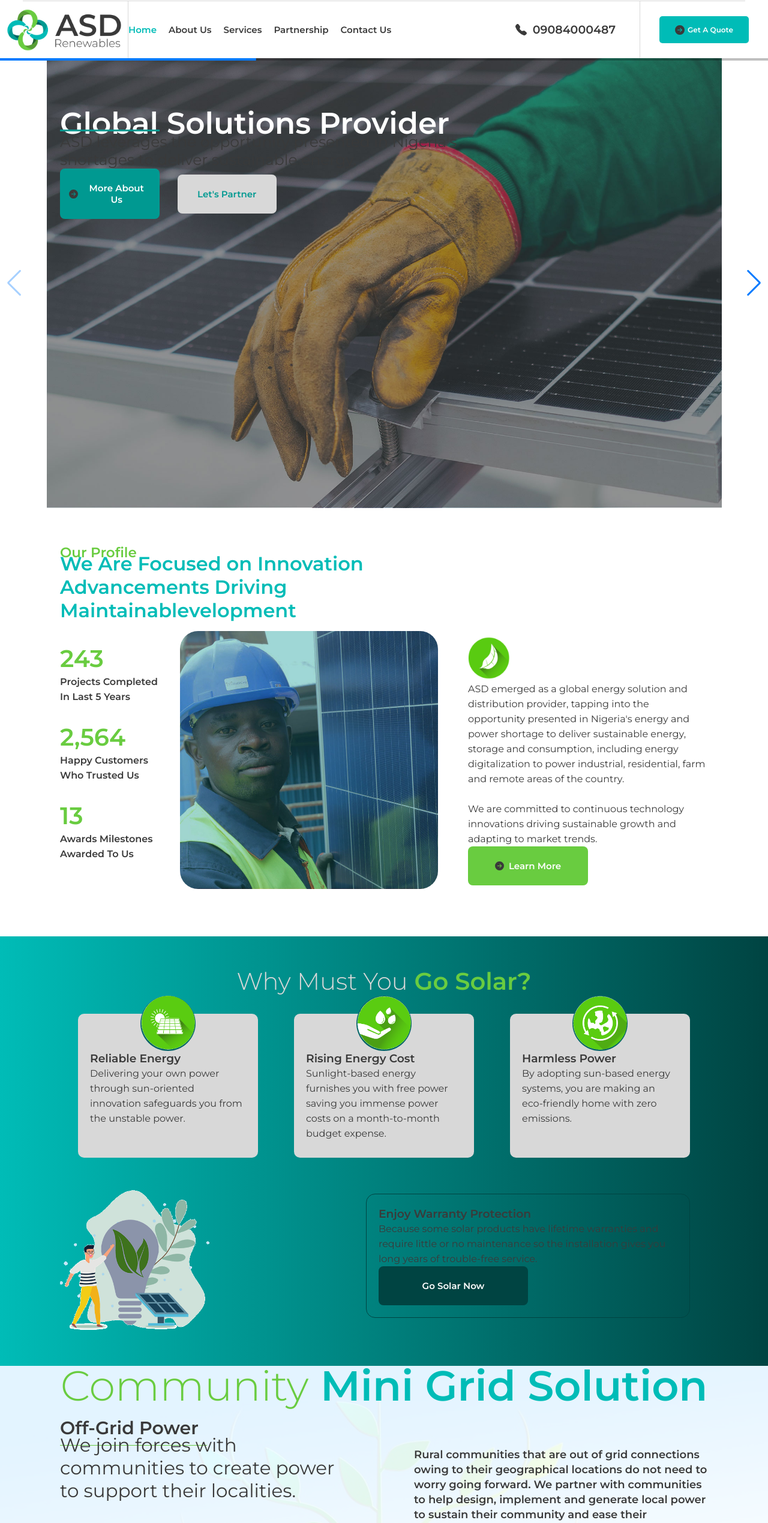
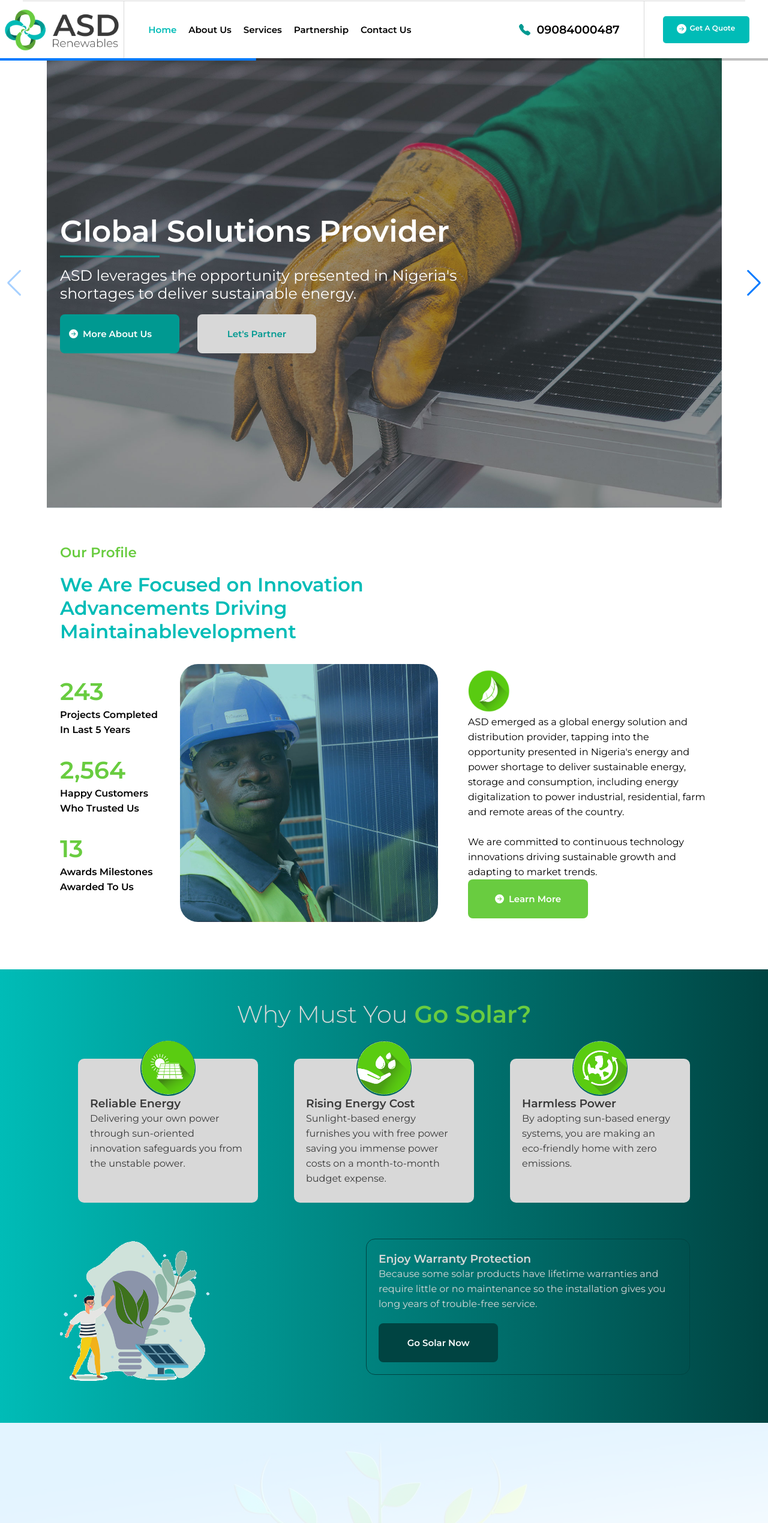
Before and after one commit to layiwola008/asdrenewable, a Next.js app: page / in a window 1280 px wide. Shown: the part 39-2578 px from the top of the page at 60% size. Built offline with nearby package versions, Linux system fonts and the light colour scheme.

Commit message:
Fix paddings

```diff
--- a/components/Community.jsx
+++ b/components/Community.jsx
@@ -17,6 +17,7 @@ const Community = () => {
               <Slide left>
                 <div className="left">
                   <h4>Off-Grid Power</h4>
+                  <hr />
                   <p>
                     We join forces with communities to create power to support
                     their localities.
--- a/styles/globals.css
+++ b/styles/globals.css
@@ -4,7 +4,6 @@ body,
   padding: 0;
   margin: 0;
   font-family: "Montserrat", sans-serif;
-  color: #3a3a3a;
   box-sizing: border-box;
 }
 
@@ -79,6 +78,7 @@ Tertiary Colors: #004442 and #3A3A3A | #D8D8D8
   display: flex;
   justify-content: space-between;
   align-items: center;
+  margin-left: 40px;
 }
 .navbar__middle ul {
   list-style-type: none;
@@ -138,7 +138,6 @@ Tertiary Colors: #004442 and #3A3A3A | #D8D8D8
   align-items: center;
   justify-content: center;
   background-color: #00bcb7;
-  color: white;
   border-radius: 5px;
   cursor: pointer;
   transform: scale(1, 1);
@@ -147,13 +146,15 @@ Tertiary Colors: #004442 and #3A3A3A | #D8D8D8
 .navbar__quote p {
   font-size: 12px;
   color: white;
+  position: relative;
+  top: 7px;
 }
 .navbar__quote:hover {
   transform: scale(1.1, 1.1);
 }
 .quote__icon {
-  margin-top: 5px;
   margin-right: 5px;
+  color: white;
 }
 /*NavBar Style End*/
 
@@ -199,7 +200,6 @@ Tertiary Colors: #004442 and #3A3A3A | #D8D8D8
   display: flex;
   flex-direction: column;
   left: 100px;
-  top: 79px;
   text-align: left;
   color: white;
   z-index: 4;
@@ -209,33 +209,32 @@ Tertiary Colors: #004442 and #3A3A3A | #D8D8D8
   max-width: 20ch;
   line-height: 60px;
   color: #ffffff;
-  /* text-shadow: 3px 5px 2px #006363; */
+  margin-bottom: 10px;
 }
 hr {
   width: 25%;
   height: 3px;
-  margin: 0px;
+  margin-bottom: 15px;
   text-align: left;
   border: none;
   background-color: #009991;
-  margin-top: -20px;
-  margin-bottom: 2px;
 }
 .slider__desc p {
   font-size: 25px;
   max-width: 40ch;
+  color: white;
+  margin-bottom: 20px;
 }
 .slider__buttons {
   display: flex;
   align-items: center;
 }
-.slider__desc button {
+button {
   border: none;
   cursor: pointer;
   border-radius: 8px;
   padding: 23px 15px;
   margin-right: 30px;
-  width: 25%;
   font-size: 15px;
   font-weight: bold;
 }
@@ -243,8 +242,8 @@ hr {
   display: flex;
   align-items: center;
   background-color: #009991;
+  width: 30%;
   color: white;
-  cursor: pointer;
 }
 .slider__btn__icon {
   position: relative;
@@ -258,6 +257,7 @@ hr {
   background-color: #d8d8d8;
   color: #009991;
   cursor: pointer;
+  width: 30%;
 }
 .slider__desc button:last-child:hover {
   background-color: #009991;
@@ -281,11 +281,12 @@ header p {
   color: #69cc40;
   font-weight: 600;
   font-size: 23px;
+  margin-bottom: 20px;
 }
 header h1 {
   color: #00bcb7;
   max-width: 25ch;
-  margin-top: -15px;
+  margin-bottom: 20px;
 }
 .whyus__row {
   display: flex;
@@ -356,6 +357,7 @@ header h1 {
   color: #69cc40;
   font-weight: 600;
   font-size: 40px;
+  margin-bottom: 20px;
 }
 .whysolar__title span {
   color: #d8d8d8;
@@ -401,6 +403,11 @@ header h1 {
   transform: rotate(360deg);
   background-color: #d8d8d8;
 }
+.whysolar__warranty__contaainer {
+  display: flex;
+  align-items: center;
+  justify-content: space-between;
+}
 .whysolar__warranty {
   color: #d8d8d8;
   width: 50%;
@@ -413,21 +420,10 @@ header h1 {
   line-height: 25px;
 }
 .whysolar__warranty button {
-  border: none;
-  cursor: pointer;
-  border-radius: 8px;
-  padding: 23px 15px;
-  margin-right: 30px;
+  width: 40%;
+  margin-top: 20px;
   background-color: #004442;
   color: white;
-  width: 50%;
-  font-size: 15px;
-  font-weight: bold;
-}
-.whysolar__warranty__contaainer {
-  display: flex;
-  align-items: center;
-  justify-content: space-between;
 }
 /*Why Solar End*/
 
@@ -438,10 +434,11 @@ header h1 {
   background-position: center;
   background-size: cover;
   width: 100%;
-  height: 100vh;
+  height: 80vh;
   display: flex;
   opacity: 0.11;
   flex-direction: column;
+  box-sizing: border-box;
 }
 .commparent {
   position: relative;
@@ -449,11 +446,11 @@ header h1 {
   flex-direction: column;
   align-items: center;
   justify-content: center;
+  box-sizing: border-box;
 }
 .community__content {
   position: absolute;
-  top: -20px;
-  padding: 10px 100px;
+  padding: 0 100px;
 }
 .community__content article {
   display: flex;
@@ -461,14 +458,15 @@ header h1 {
   align-items: center;
   justify-content: center;
 }
+.community__content article h3 {
+  color: #00bcb7;
+  font-size: 50px;
+  font-weight: 600;
+  margin-bottom: 50px;
+}
 .community__content article h3 span {
   color: #69cc40;
   font-weight: 300;
-}
-.community__content article h3 {
-  color: #00bcb7;
-  font-size: 70px;
-  font-weight: 600;
 }
 .content {
   width: 100%;
@@ -476,22 +474,19 @@ header h1 {
   display: flex;
   align-items: center;
   justify-content: space-between;
+  color: #3A3A3A;
 }
 .content .left {
   width: 100%;
   flex: 1;
   margin-right: 50px;
-  color: #69cc40;
 }
 .content .left h4 {
   font-size: 30px;
-  border-bottom: 1px solid #69cc40;
-  padding-bottom: 10px;
-  width: 50%;
   font-weight: 600;
+  margin-bottom: 5px;
 }
 .content .left p {
-  margin-top: -20px;
   font-size: 31px;
 }
 .content .right {
@@ -541,10 +536,10 @@ header h1 {
   align-items: center;
 }
 .footer__div .right {
-  flex: 1.6;
+  flex: 1.5;
   margin-left: 10px;
   display: flex;
-  justify-content: flex-end;
+  justify-content: space-between;
   box-sizing: border-box;
   padding-top: 7%;
 }
@@ -610,13 +605,11 @@ header h1 {
 }
 /*Ipad Mini, Ipad, Ipad Air*/
 @media only screen and (max-width: 898px) {
-  .slider__desc {
-    top: -15px;
-  }
+
   .whyus__row {
     display: flex;
     flex-direction: column;
-    align-items: start;
+    align-items: flex-start;
   }
   .whyus__stats p {
     max-width: 40ch;
```
